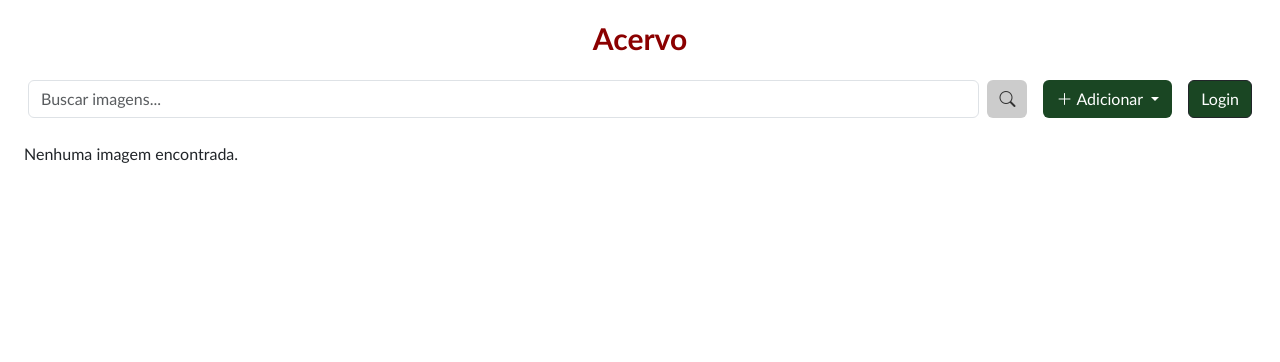
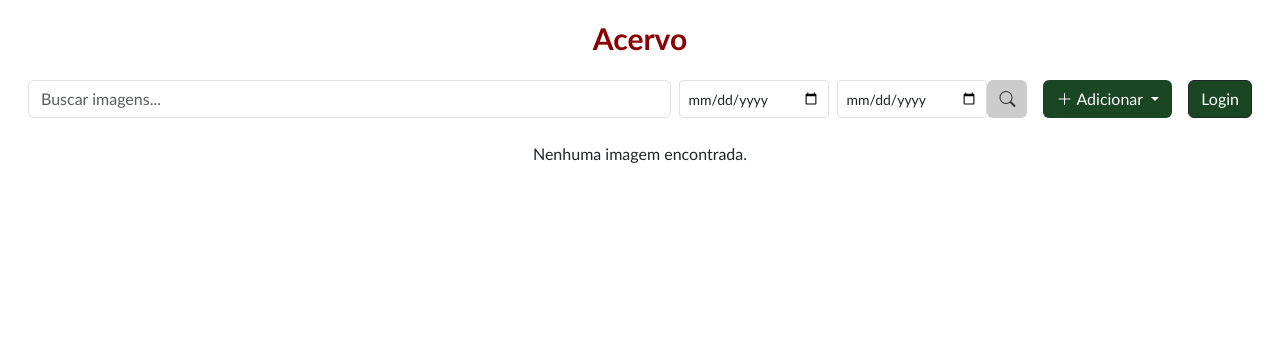
Before and after one commit to ruanhs91/acervo_indigena, a Django app: page /acervo/ in a window 1280 px wide. Shown: the part 82-444 px from the top of the page. Run offline with Django 5.2, Linux system fonts and the light colour scheme; tables that the repository leaves empty hold one stand-in row (values such as "Sample post").

Commit message:
Adicionando filtros para buscar imagens por título, descrição ou autor e também para filtrar por data de envio

```diff
--- a/acervo/forms.py
+++ b/acervo/forms.py
@@ -40,6 +40,26 @@ class ImagemForm(forms.ModelForm):
             'autor_img': forms.TextInput(attrs={'class': 'form-control'}),
             'imagem': forms.ClearableFileInput(attrs={'class': 'form-control'}),
         }
+class ImagemFiltroForm(forms.Form):
+    query = forms.CharField(
+        required=False, widget=forms.TextInput(attrs={
+            'class': 'form-control',
+            'placeholder': 'Buscar por título, descrição ou autor...'}),
+            label='Título, descrição ou autor'
+        )
+    data_inicio = forms.DateField(
+        required=False, widget=forms.DateInput(attrs={
+            'class':'form-control',
+            'type':'date'}),
+            label='Data Início'
+        )
+    data_fim = forms.DateField(
+        required=False, widget=forms.DateInput(attrs={
+            'class':'form-control',
+            'type':'date'}),
+            label='Data Fim'
+    )
+
 class ArtigoForm(forms.ModelForm):
     class Meta:
         model = Artigos
--- a/acervo/templates/acervo/acervoimg.html
+++ b/acervo/templates/acervo/acervoimg.html
@@ -12,10 +12,13 @@
 
         <div class="d-flex justify-content-between align-items-center mb-4 px-3">
             <form method="get" action="{% url 'acervo:listar_imagens' %}" class="d-flex flex-grow-1 me-3">
-                <input type="text" name="q" class="form-control me-2" placeholder="Buscar imagens..." value="{{ query|default:'' }}">
-                <button class="btn btn-secondary" type="submit"><i class="bi bi-search"></i></button>
+                <input type="text" name="query" class="form-control me-2" placeholder="Buscar imagens..." value="{{ filtro_form.query.value|default:'' }}">
+                <div class="d-flex gap-2">
+                    <input type="date" name="data_inicio" class="form-control form-control-sm" style="width: 150px;" value="{{ filtro_form.data_inicio.value|default:'' }}">
+                    <input type="date" name="data_fim" class="form-control form-control-sm" style="width: 150px;" value="{{ filtro_form.data_fim.value|default:'' }}">
+                </div>
+            <button class="btn btn-secondary" type="submit"><i class="bi bi-search"></i></button>
             </form>
-
             <div class="d-flex align-items-center gap-3">
 
                 <div class="dropdown">
@@ -94,7 +97,7 @@
                         </div>
                         <div class="card-body d-flex flex-column">
                             <h5 class="card-title">{{ imagem.titulo_img }}</h5>
-                            <p class="card-text flex-grow-1">{{ imagem.descricao_img|truncatewords:20 }}</p>
+                            <p class="card-text flex-grow-1">{{ imagem.descricao_img|truncatewords:40 }}</p>
                             <p class="card-text mt-auto">
                                 <small class="text-muted">Autor: {{ imagem.autor_img }}</small>
                             </p>
@@ -152,7 +155,7 @@
             </div>
 
         {% else %}
-            <a>Nenhuma imagem encontrada.</a>
+            <p class="text-center">Nenhuma imagem encontrada.</p>
         {% endif %}
     </div>
 
--- a/acervo/views.py
+++ b/acervo/views.py
@@ -3,7 +3,7 @@ from django.shortcuts import render, redirect, get_object_or_404
 from .models import Imagem, Artigos, Link, Videos, Perfil
 from django.contrib.auth import login, authenticate, logout
 from django.contrib.auth.models import Group
-from .forms import ImagemForm, cadastroform, LoginForm, ArtigoForm, LinkForm, VideoForm, PerfilForm
+from .forms import ImagemForm, cadastroform, LoginForm, ArtigoForm, LinkForm, VideoForm, PerfilForm, ImagemFiltroForm
 from django.contrib.auth.decorators import login_required, user_passes_test
 from django.db.models import Q
 from django.core.paginator import Paginator, EmptyPage, PageNotAnInteger
@@ -43,11 +43,24 @@ def logout_view(request):
     return redirect('acervo:listar_imagens')
 
 def listar_imagens(request):
-    query = request.GET.get('q')
     imagens = Imagem.objects.filter(aprovado='A').order_by('-data_envio')
+    filtro_form = ImagemFiltroForm(request.GET or None)
 
-    if query:
-        imagens = imagens.filter(Q(titulo_img__icontains=query) | Q(descricao_img__icontains=query) | Q(autor_img__icontains=query))
+    if filtro_form.is_valid():
+        query = filtro_form.cleaned_data.get('query')
+        data_inicio = filtro_form.cleaned_data.get('data_inicio')
+        data_fim = filtro_form.cleaned_data.get('data_fim')
+
+        if query:
+            imagens = imagens.filter(
+                Q(titulo_img__icontains=query) |
+                Q(descricao_img__icontains=query) |
+                Q(autor_img__icontains=query)
+            )
+        if data_inicio:
+            imagens = imagens.filter(data_envio__date__gte=data_inicio)
+        if data_fim:
+            imagens = imagens.filter(data_envio__date__lte=data_fim)
 
     # paginação
 
@@ -65,7 +78,7 @@ def listar_imagens(request):
     context = {
         "imagens": page_obj,
         "page_obj": page_obj,
-        "query": query,
+        'filtro_form': filtro_form,
     }
     return render(request, "acervo/acervoimg.html", context)
 
--- a/dashboard/static/dashboard/style.css
+++ b/dashboard/static/dashboard/style.css
@@ -235,17 +235,6 @@
   height: auto;
 }
 
-.marker {
-  position: absolute;
-  width: 20px;
-  height: 20px;
-  background: black; /*vou editar isso ainda*/
-  border-radius: 50%;
-  transform: translate(-50%, -50%);
-  cursor: pointer;
-  opacity: 0.8;
-}
-
 .menu-povos {
     display: flex;
     margin: 20px 0;
```
